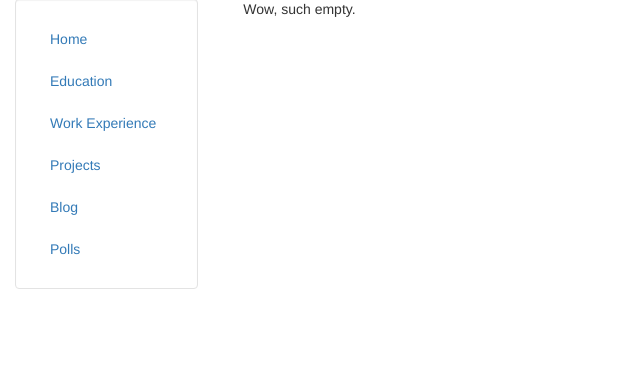
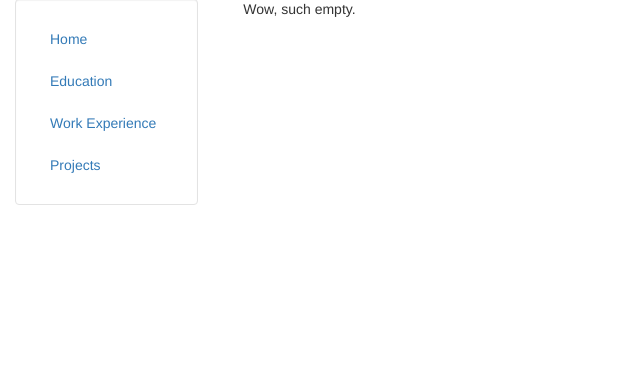
Before and after one commit to zribera18/django-portfolio-site, a Django app: page / in a window 1280 px wide. Shown: the part 208-599 px from the top of the page, without its empty margins (0-640 px from the left). Run offline with Django 3.2, Linux system fonts and the light colour scheme; data that the repository does not hold is empty; some libraries are stand-ins or nearby versions.

Commit message:
removed extraneous apps from menu, need to delete extra files

```diff
--- a/personal/templates/personal/header.html
+++ b/personal/templates/personal/header.html
@@ -51,8 +51,8 @@
 						<li><a href='/education'>Education</a></li>
 						<li><a href='/experience'>Work Experience</a></li>
 						<li><a href='/projects'>Projects</a></li>
-						<li><a href='/blog/'>Blog</a></li>
-						<li><a href='/polls/'>Polls</a></li>
+<!--						<li><a href='/blog/'>Blog</a></li>
+						<li><a href='/polls/'>Polls</a></li> -->
 					</ul>
 				</div>
 			</div>
```
